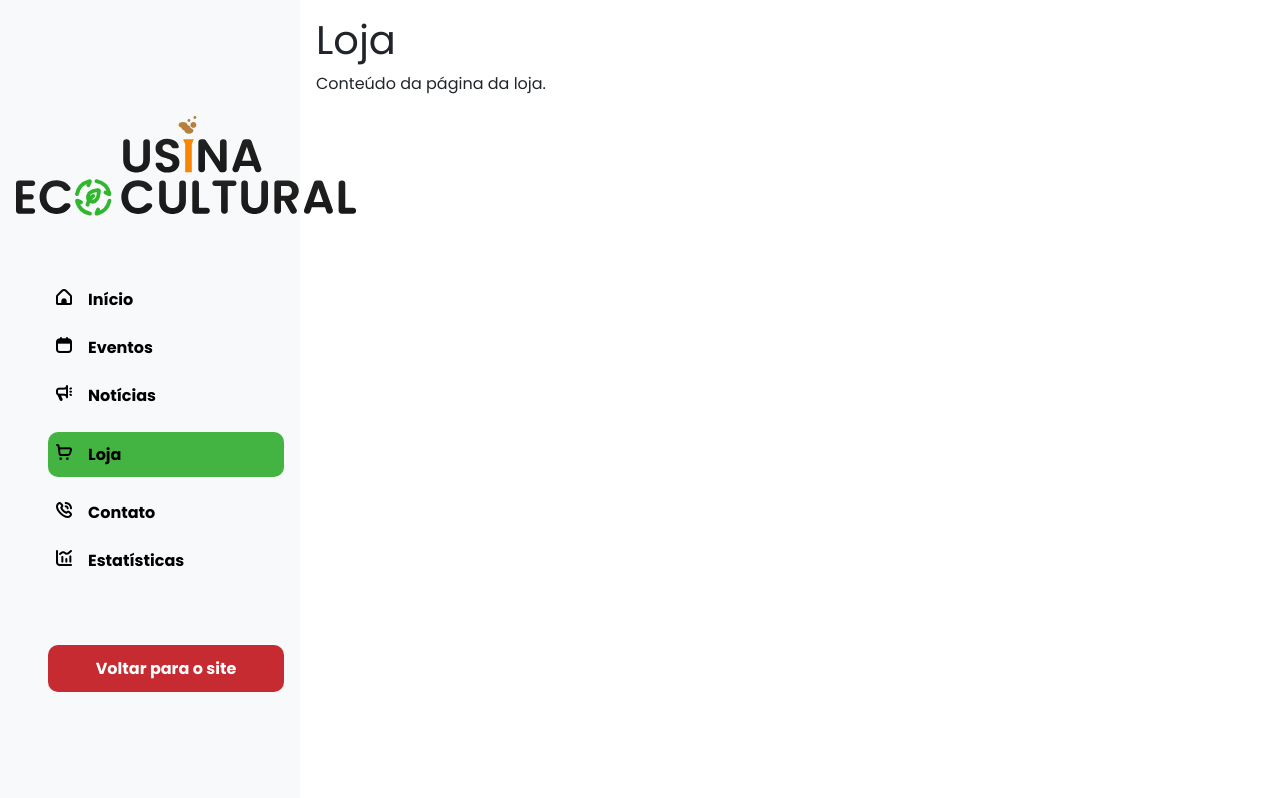
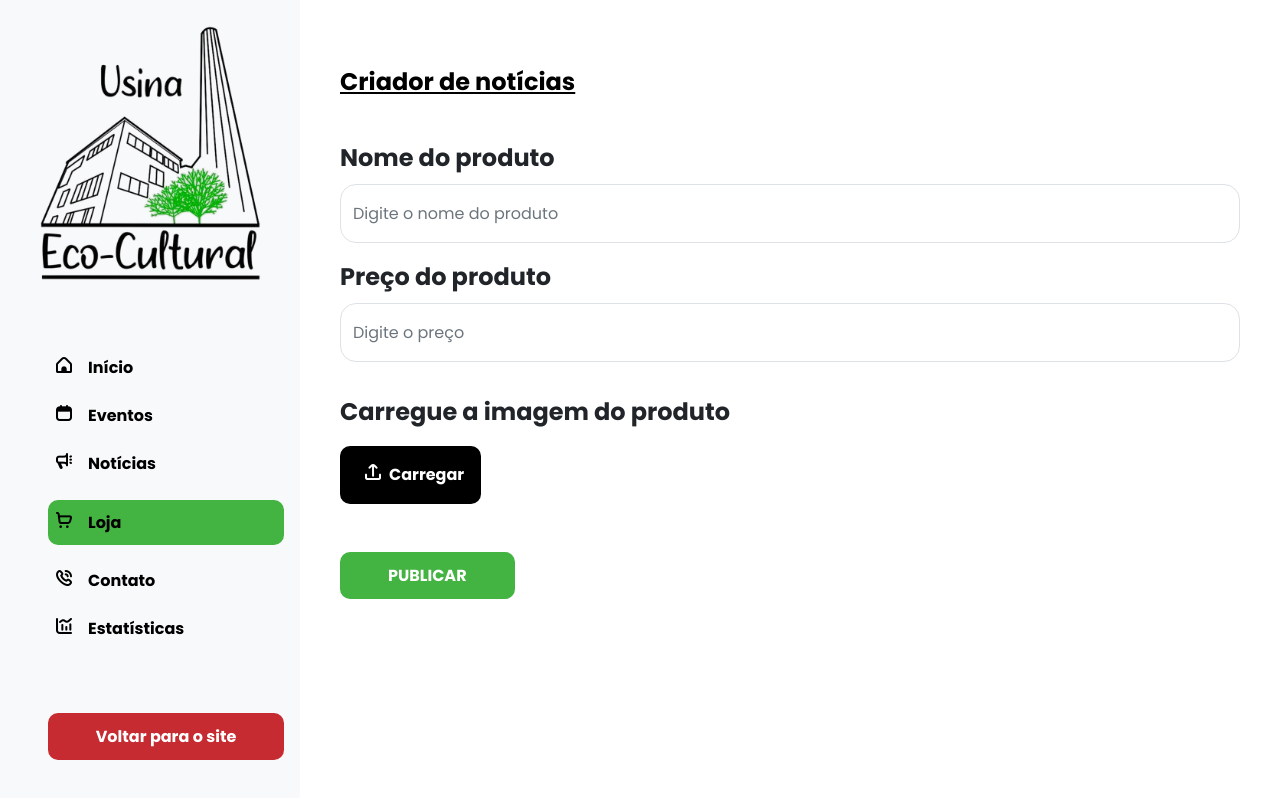
Before and after one commit to EnzoRZequim/Usina-Eco-Cultural-front-end, a website: page front/pages/painel-adm.html in a window 1280 px wide. Both pictures are taken after a click on the link "Loja". Drawn offline with nearby package versions, Linux system fonts and the light colour scheme.

Commit message:
add painel-adm (loja)

```diff
--- a/front/components/painel-adm.js
+++ b/front/components/painel-adm.js
@@ -101,7 +101,33 @@ function admNoticias() {
 }
 
 function admLoja() {
-    return `<h1>Loja</h1><p>Conteúdo da página da loja.</p>`;
+    return `
+
+            <div class="p-4">
+
+                <div class="pt-4"><p class="text-black text-decoration-underline fw-bold fs-4 pb-4" href="#">Criador de notícias</p></div>
+
+                <div>
+                    <label for="titulo-noticia" class="fw-bold fs-4 d-block mb-2">Nome do produto</label>
+                    <input type="text" id="nome-produto" class="border rounded-4 form-control " style="line-height: 45px;" placeholder="Digite o nome do produto">
+                </div>
+
+                <div class="pt-3">
+                    <label for="preco-produto" class="fw-bold fs-4 d-block mb-2">Preço do produto</label>
+                    <div class="input-group">
+                      <input type="number" id="preco-produto" class="form-control border rounded-4" style="line-height: 45px;" placeholder="Digite o preço">
+                    </div>
+                  </div>
+
+                <div class="pt-3">
+                    <p class="fw-bold fs-4 mt-3">Carregue a imagem do produto</p>
+                    <button class="btn-preto"><i class="fi fi-br-upload m-2"></i>Carregar</button>
+
+                </div>
+                <button class="btn-verde w-auto pe-5 ps-5 mt-5">PUBLICAR</button>
+
+            </div>
+    `;
 }
 
 function admContato() {
--- a/front/pages/painel-adm.html
+++ b/front/pages/painel-adm.html
@@ -37,7 +37,7 @@
                 <!-- Botão de Fechar (visível apenas em telas pequenas) -->
                 <button class="btn btn-close d-md-none mb-3 align-self-end" onclick="toggleSidebar()"></button>
 
-                <img src="../svg/logo-usina-preta.svg" alt="Usina Eco Cultural" class="logo mb-4" />
+                <img src="../img/usina-logo.png" alt="Usina Eco Cultural" class="mb-4" />
                 <ul>
                     <div><a href="#" class="text-decoration-none text-black fw-bold nav-link mb-4 mt-5 pe-4 ps-2"
                             data-section="inicio" onclick="painelAdm('inicio')"><i
```
